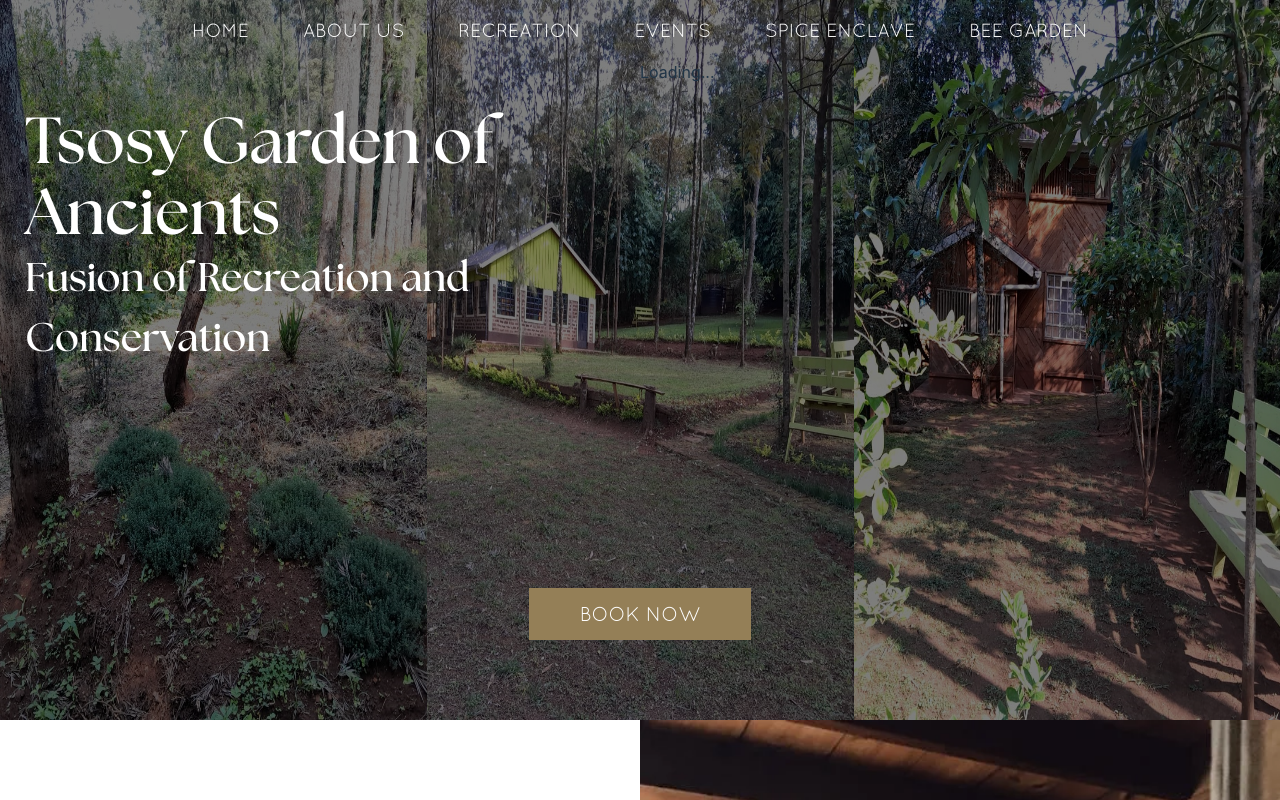
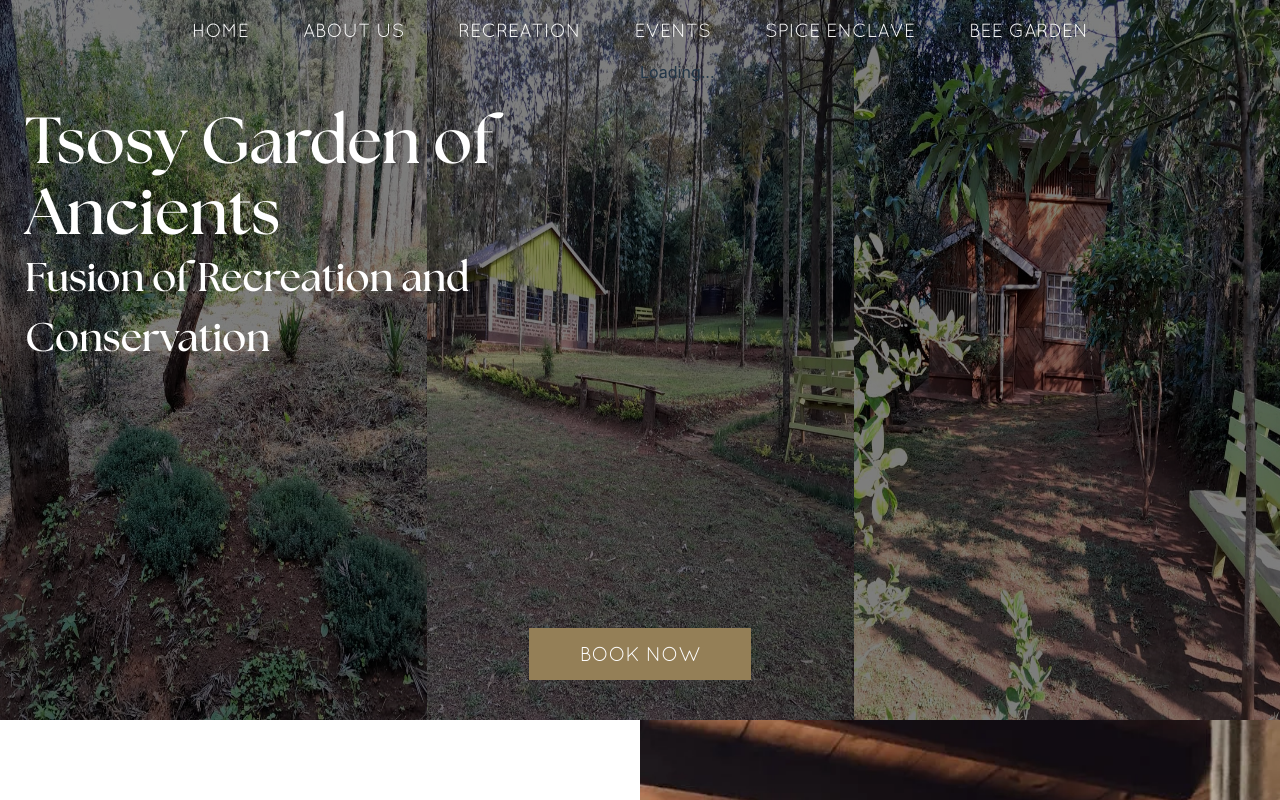
Before and after one commit to Atala2000/Garden_Of_Ancients_Application, a React (Vite) app in the folder client/garden_of_ancients/: page / in a window 1280 px wide. Shown: the top 800 px of the page. Built offline with nearby package versions, Linux system fonts and the light colour scheme; no server answers.

Commit message:
Correcting bee page

```diff
--- a/client/garden_of_ancients/src/assets/css/Booking.css
+++ b/client/garden_of_ancients/src/assets/css/Booking.css
@@ -17,7 +17,7 @@
     text-align: center;
     font-size: 20px;
     font-family: 'Quicksand', sans-serif;
-    bottom: 80px;
+    bottom: 40px;
     left: 50%;
     transform: translateX(-50%);
     outline: none !important;
--- a/client/garden_of_ancients/src/components/Hives.jsx
+++ b/client/garden_of_ancients/src/components/Hives.jsx
@@ -4,7 +4,7 @@ import { Navbar } from "./Navbar";
 import { Footer } from "./Footer";
 import { Booking } from "./Booking";
 import { Heading } from "./Heading";
-import imageURL from '../assets/bees.jpg';
+import imageURL from '../assets/bee.jpeg';
 import "../assets/css/Hives.css";
 
 export const Hives = () => {
```
Also changed, not shown: client/garden_of_ancients/src/assets/bee.jpeg (added).
